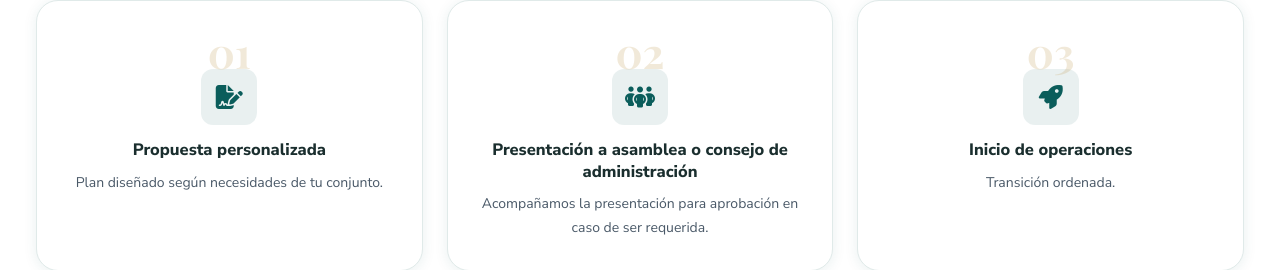
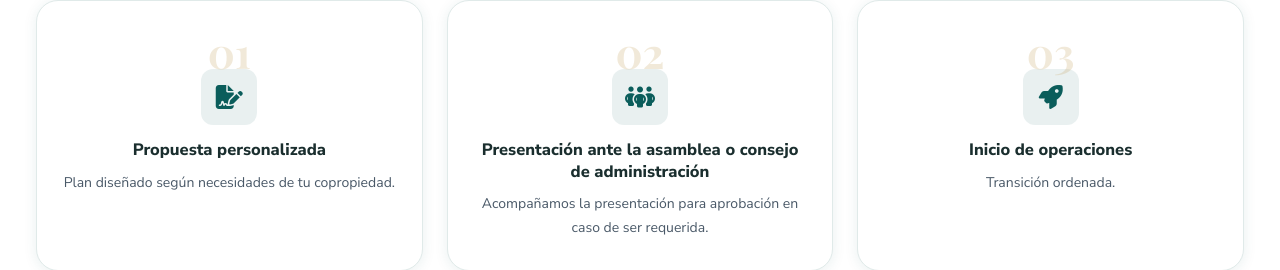
Before and after one commit to pablomoreno16/borca.ph, a Next.js app: page /por-que-elegirnos in a window 1280 px wide. Shown: the part 1386-1656 px from the top of the page. Built offline with nearby package versions, Linux system fonts and the light colour scheme; a web font is replaced by a local one.

Commit message:
Update page.tsx
corrección de textos

```diff
--- a/app/por-que-elegirnos/page.tsx
+++ b/app/por-que-elegirnos/page.tsx
@@ -182,14 +182,14 @@ export default function PorQueElegirnosPage() {
                 <i className="fa-solid fa-file-signature"></i>
               </div>
               <h3 className="text-[16.5px]">Propuesta personalizada</h3>
-              <p className="text-sm">Plan diseñado según necesidades de tu conjunto.</p>
+              <p className="text-sm">Plan diseñado según necesidades de tu copropiedad.</p>
             </div>
             <div className="card card-border text-center">
               <div className="font-serif text-[42px] font-bold text-gold opacity-25 leading-none -mb-1">02</div>
               <div className="card-icon-lg mx-auto mb-3.5">
                 <i className="fa-solid fa-people-group"></i>
               </div>
-              <h3 className="text-[16.5px]">Presentación a asamblea o consejo de administración</h3>
+              <h3 className="text-[16.5px]">Presentación ante la asamblea o consejo de administración</h3>
               <p className="text-sm">Acompañamos la presentación para aprobación en caso de ser requerida.</p>
             </div>
             <div className="card card-border text-center">
```
